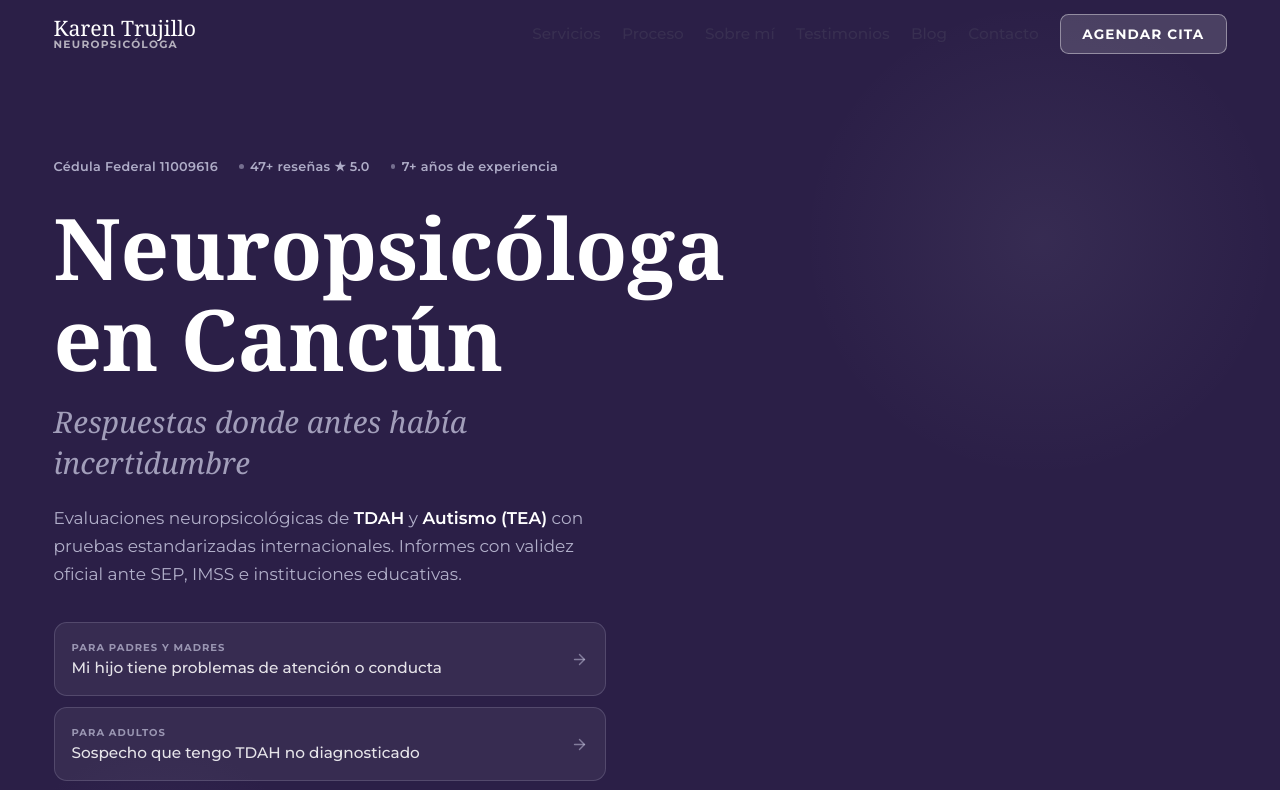
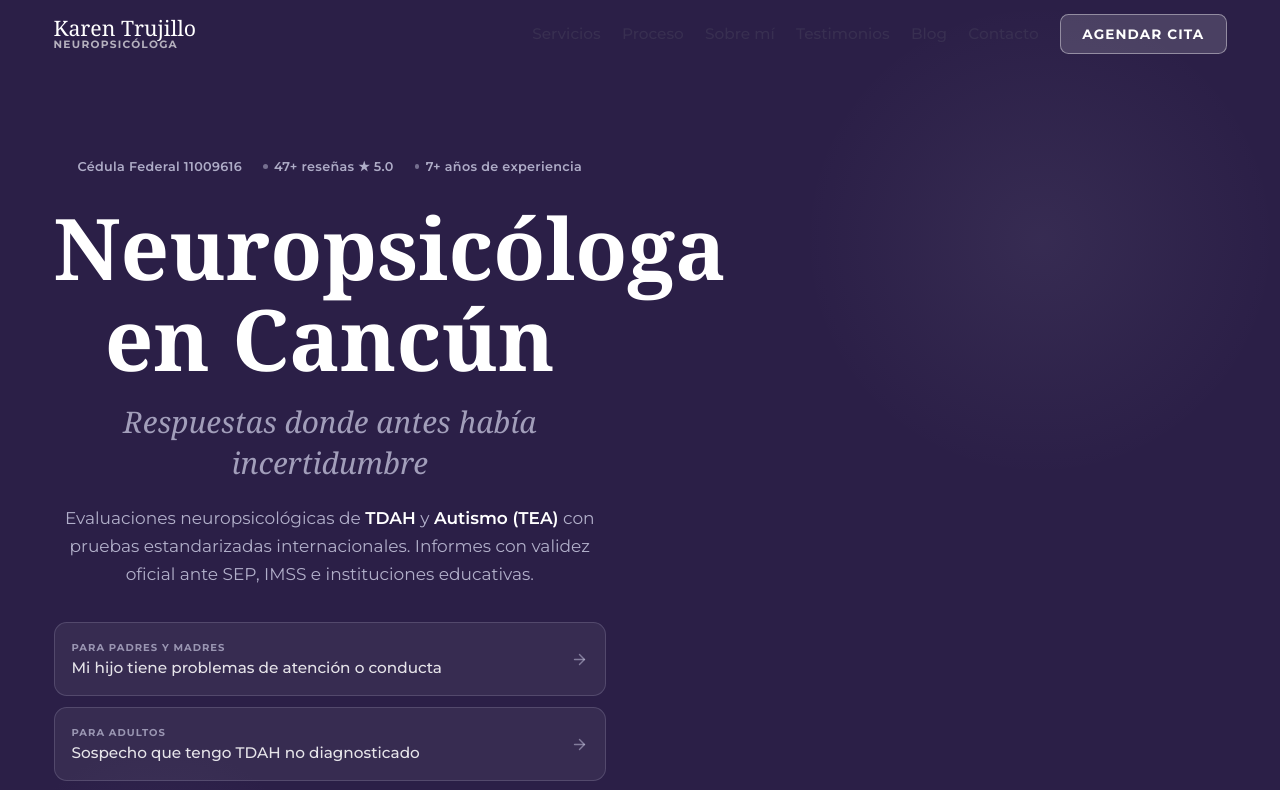
Before and after one commit to jeal1498/Portfolio-Karen-Trujillo, a Next.js app: page / in a window 1280 px wide. Shown: the top 790 px of the page. Built offline with nearby package versions, Linux system fonts and the light colour scheme; a web font is replaced by a local one.

Commit message:
fix: centrar bloque de texto del hero en la página principal
Centra credencial bar, h1, subtítulo italic y párrafo de descripción
en la columna izquierda del hero, sin afectar las tarjetas de ruta ni
los botones CTA que quedan debajo.

https://claude.ai/code/session_01VHwNRzBQoqBsWHVGy5dAyu

```diff
--- a/src/pages/index.tsx
+++ b/src/pages/index.tsx
@@ -402,8 +402,9 @@ export default function Home() {
 
                 {/* Left: copy */}
                 <div className="animate-[fadeInUp_0.8s_ease-out_both]">
+                  <div className="text-center">
                     {/* Credential bar */}
-                  <div className="flex flex-wrap gap-x-5 gap-y-1 mb-6">
+                    <div className="flex flex-wrap justify-center gap-x-5 gap-y-1 mb-6">
                       {['Cédula Federal 11009616', '47+ reseñas ★ 5.0', '7+ años de experiencia'].map((item, i) => (
                         <span key={item} className="flex items-center gap-1.5 text-xs font-semibold tracking-wide" style={{ color: 'rgba(208,208,231,0.8)' }}>
                           {i > 0 && <span aria-hidden="true" className="inline-block w-1 h-1 rounded-full" style={{ background: 'rgba(208,208,231,0.45)' }} />}
@@ -420,11 +421,12 @@ export default function Home() {
                       Respuestas donde antes había incertidumbre
                     </p>
 
-                  <p className="text-base leading-relaxed mb-8 max-w-[54ch]" style={{ color: 'rgba(208,208,231,0.82)' }}>
+                    <p className="text-base leading-relaxed mb-8 max-w-[54ch] mx-auto" style={{ color: 'rgba(208,208,231,0.82)' }}>
                       Evaluaciones neuropsicológicas de <strong className="text-white font-semibold">TDAH</strong> y{' '}
                       <strong className="text-white font-semibold">Autismo (TEA)</strong> con pruebas estandarizadas internacionales.
                       Informes con validez oficial ante SEP, IMSS e instituciones educativas.
                     </p>
+                  </div>
 
                   {/* Routing cards — vertical column */}
                   <div className="flex flex-col gap-2.5 mb-8 animate-[fadeIn_0.8s_ease-out_0.35s_both]">
```
Lines whose indentation alone changed are shown as unchanged.
